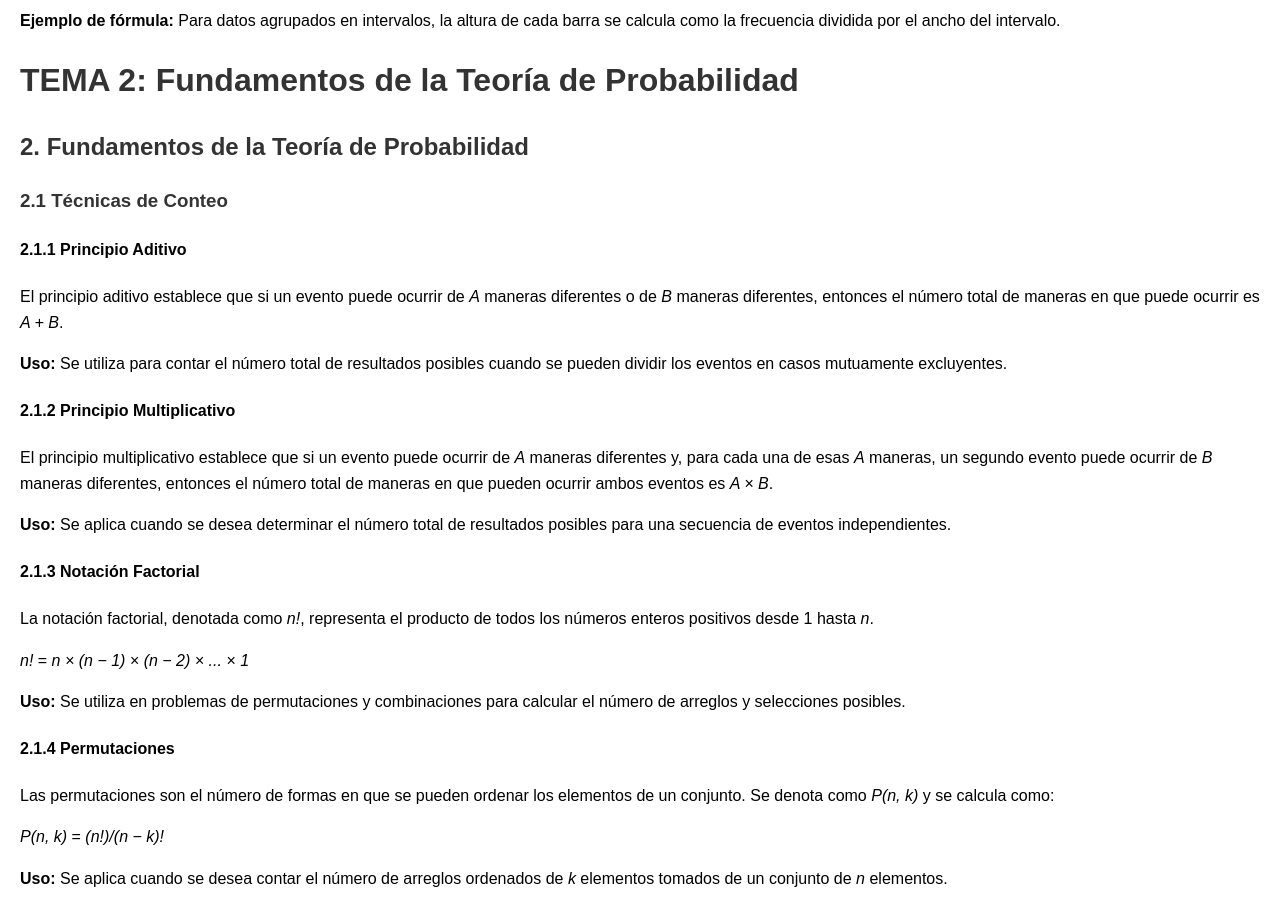
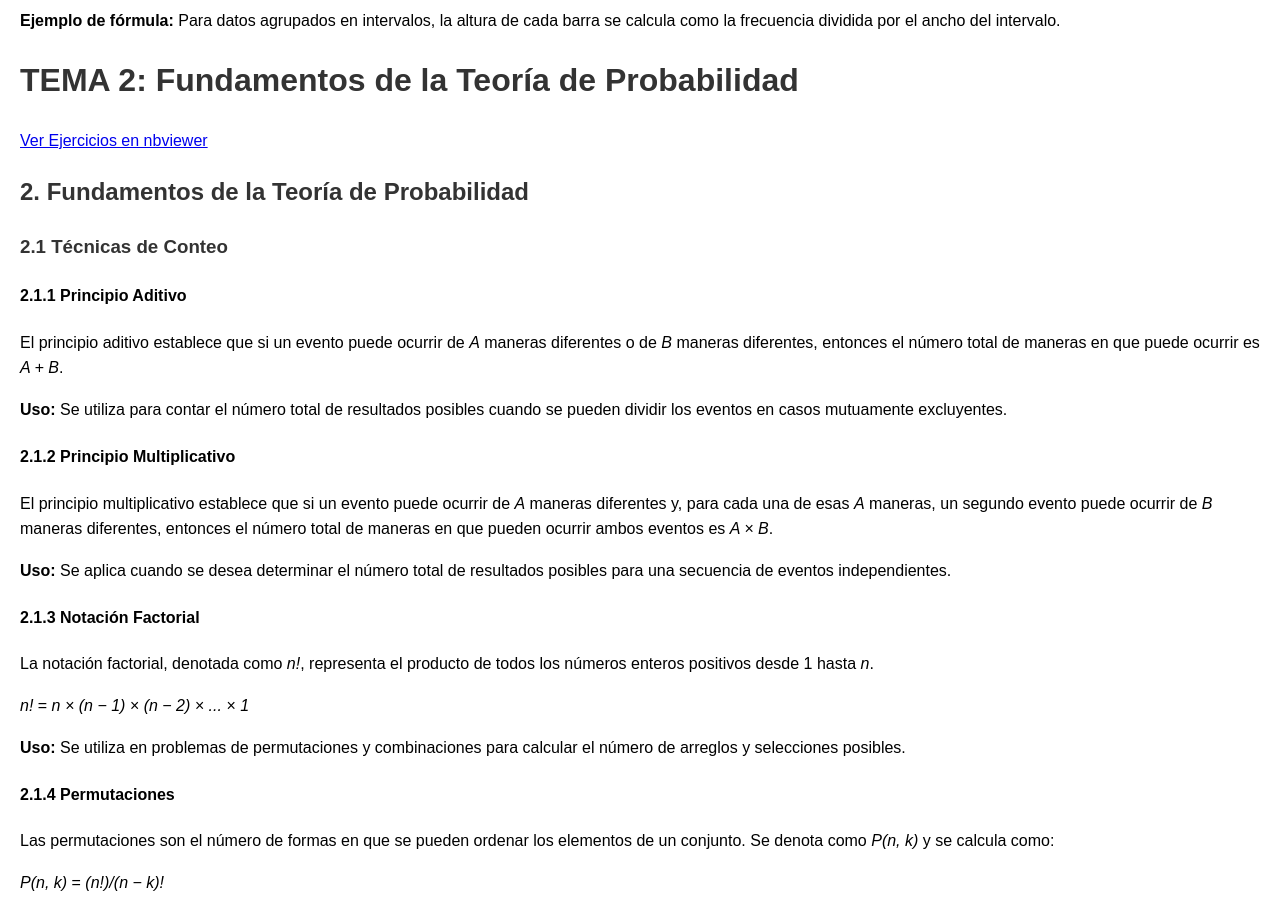
Before and after one commit to gali-ah/PaginaWeb, a plain HTML site: page index.html in a window 1280 px wide. Shown: the part 1480-2389 px from the top of the page. Drawn offline with Linux system fonts and the light colour scheme.

Commit message:
Se subieron los ejercicios

```diff
--- a/index.html
+++ b/index.html
@@ -58,6 +58,8 @@
 </head>
 <body>
   <h1>TEMA 2: Fundamentos de la Teoría de Probabilidad</h1>
+
+  <a href="https://nbviewer.org/github/gali-ah/Ejercicios_Libro/blob/f47323be0ae8469fae28ce8871cb9cf587d525ca/Ejercicios.ipynb" target="_blank">Ver Ejercicios en nbviewer</a>
 
   <h2>2. Fundamentos de la Teoría de Probabilidad</h2>
 
```
